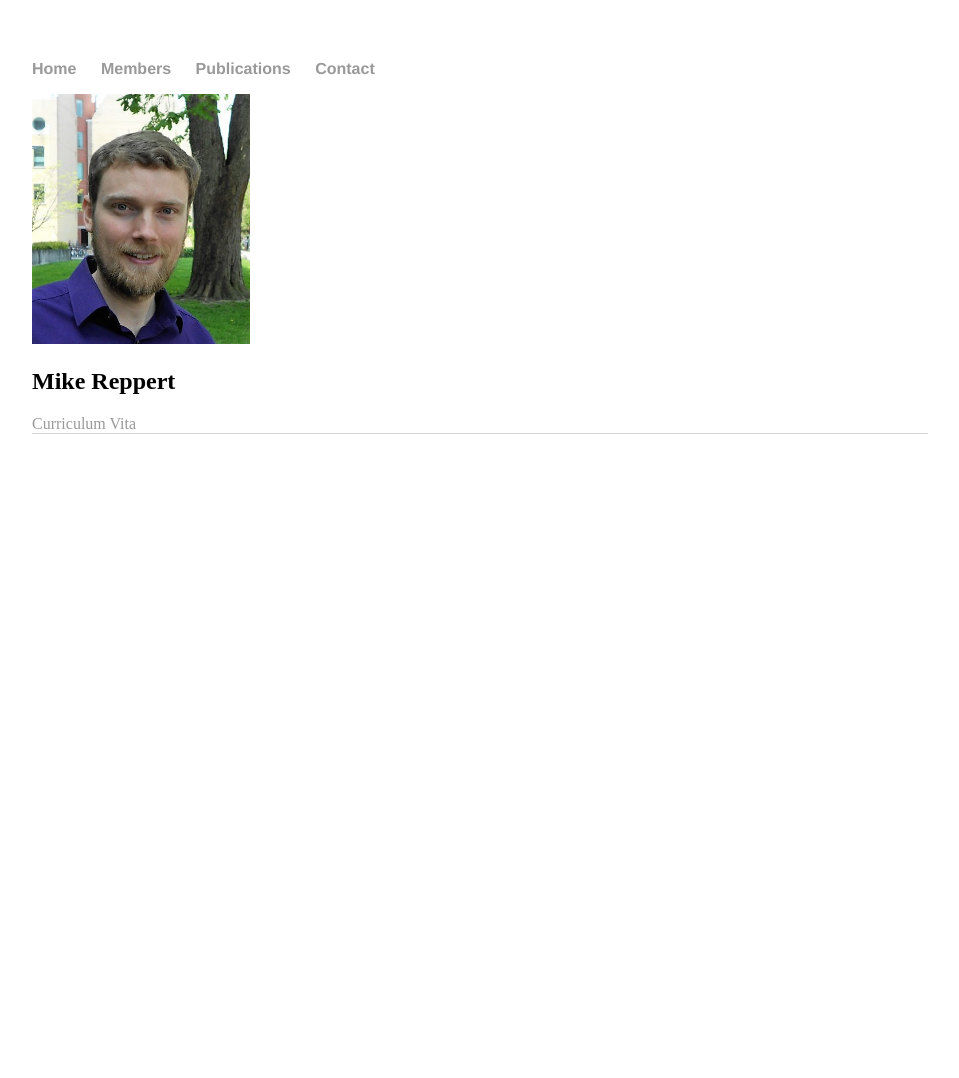
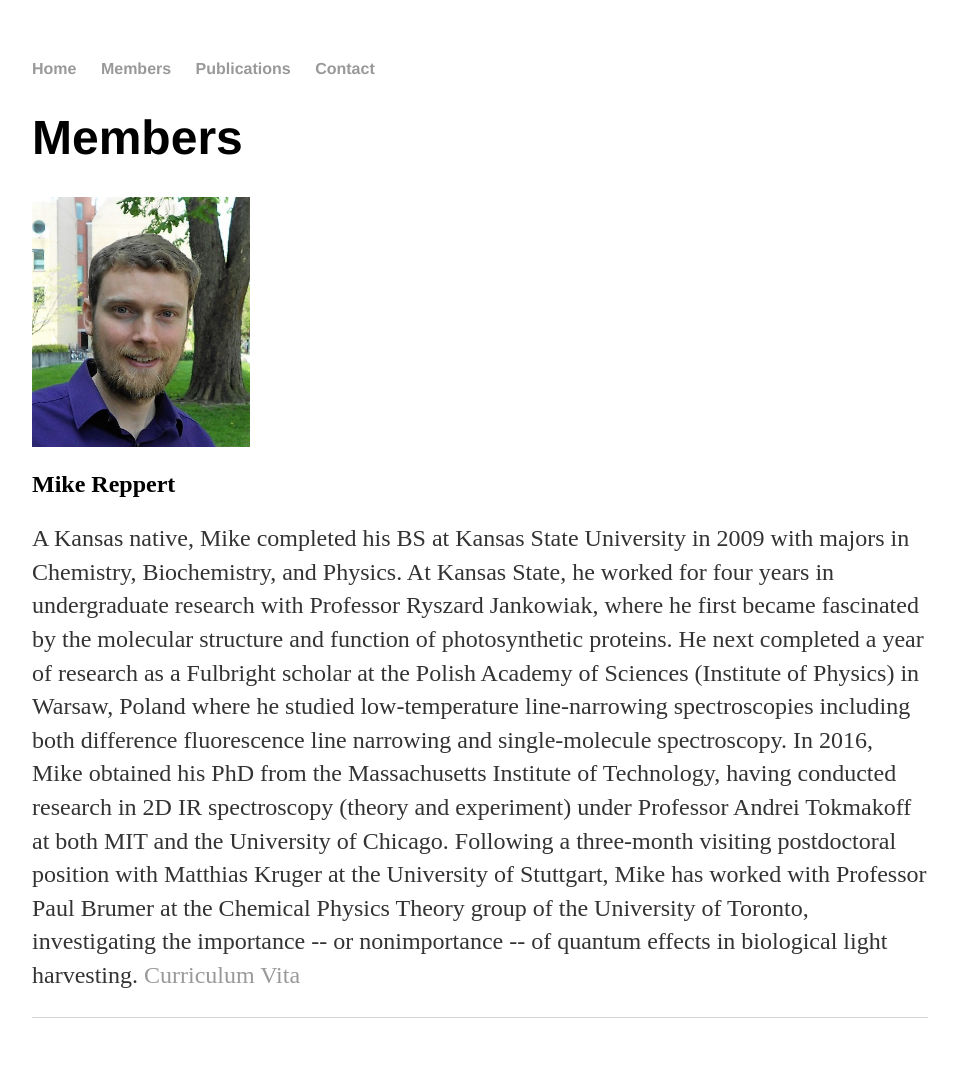
Before and after one commit to mreppert/mreppert.github.io, a Jekyll site: the page built from members/index.html, in a window 1280 px wide. Shown: the whole page, without its empty margins (160-1119 px from the left). Built offline with Jekyll 4.4.1, drawn with Linux system fonts in a browser that asks for light colours; before the commit the page ends 900 px from its top, so only the background shows below that.

Commit message:
Update index.html

```diff
--- a/members/index.html
+++ b/members/index.html
@@ -6,8 +6,10 @@
 <html>
 
 <body>
+  <h1>Members</h1>
   <img src="/members/mike_reppert.jpg" alt="Mike Reppert" width="218" height="250">
   <h2>Mike Reppert</h2>
+  <p>A Kansas native, Mike completed his BS at Kansas State University in 2009 with majors in Chemistry, Biochemistry, and Physics. At Kansas State, he worked for four years in undergraduate research with Professor Ryszard Jankowiak, where he first became fascinated by the molecular structure and function of photosynthetic proteins. He next completed a year of research as a Fulbright scholar at the Polish Academy of Sciences (Institute of Physics) in Warsaw, Poland where he studied low-temperature line-narrowing spectroscopies including both difference fluorescence line narrowing and single-molecule spectroscopy. In 2016, Mike obtained his PhD from the Massachusetts Institute of Technology, having conducted research in 2D IR spectroscopy (theory and experiment) under Professor Andrei Tokmakoff at both MIT and the University of Chicago. Following a three-month visiting postdoctoral position with Matthias Kruger at the University of Stuttgart, Mike has worked with Professor Paul Brumer at the Chemical Physics Theory group of the University of Toronto, investigating the importance -- or nonimportance -- of quantum effects in biological light harvesting.
   <a href="/cv/CV.pdf">Curriculum Vita</a>
 
 </body>
```
